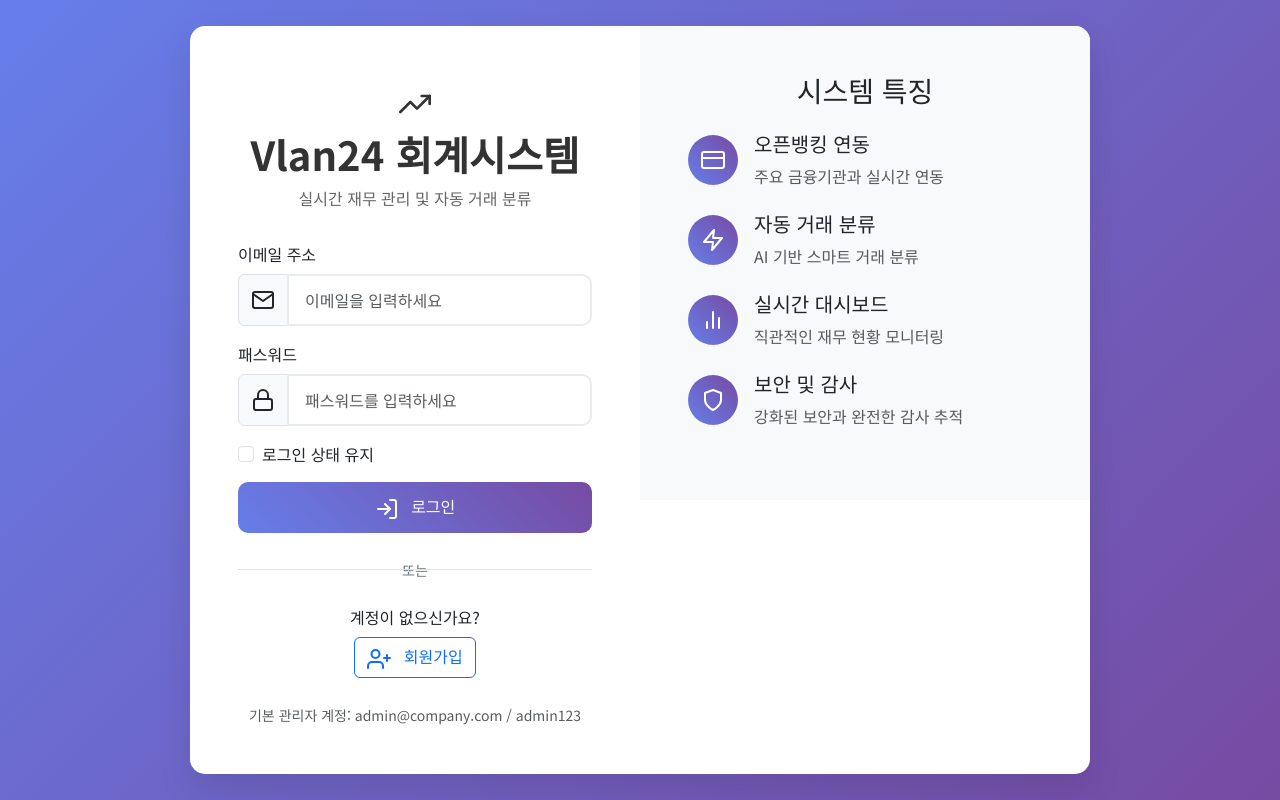
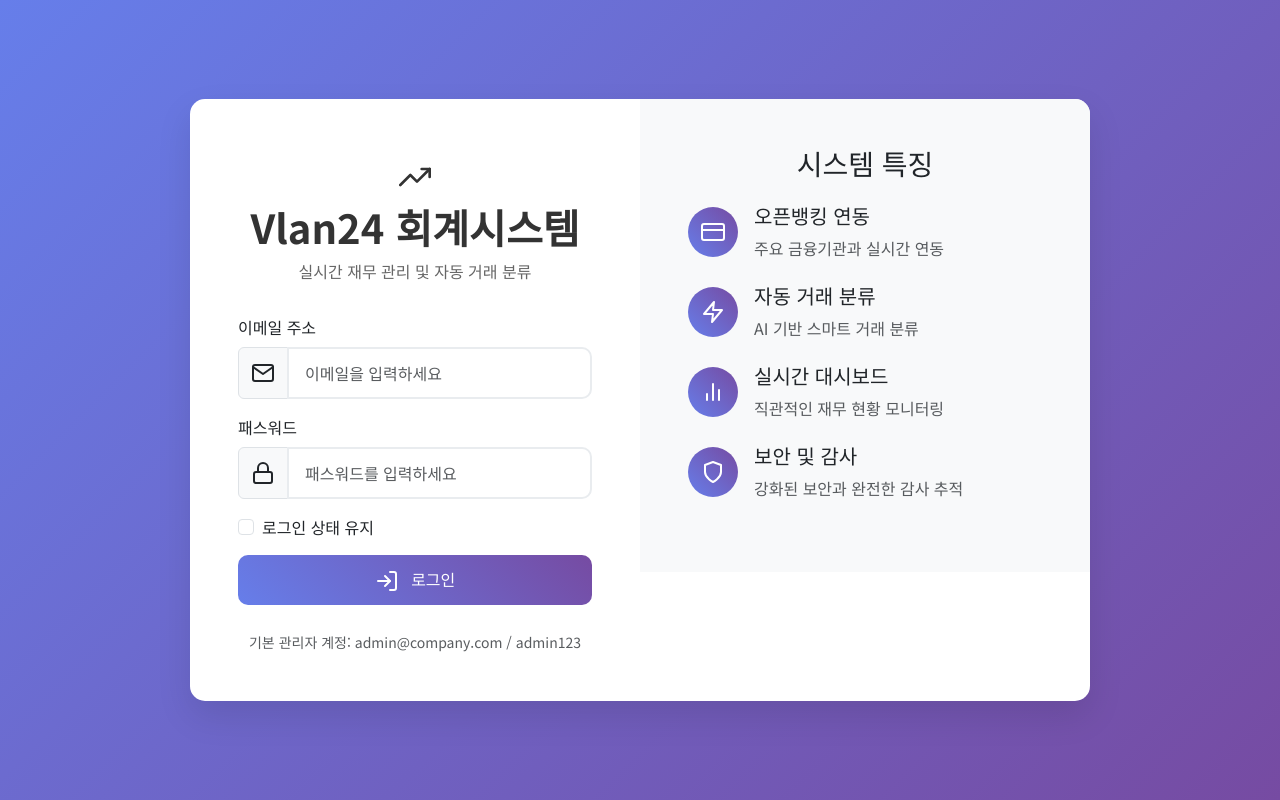
Before and after one commit to BappyMustafiz/fin-flow-korea, a Flask app: page /login in a window 1280 px wide. Run offline with Flask 3, Linux system fonts and the light colour scheme.

Commit message:
Remove registration link from login page
Remove the "Sign up" link and related elements from the login page template (templates/auth/login.html) to prevent accidental user registration through the login interface.

Replit-Commit-Author: Agent
Replit-Commit-Session-Id: 49c2422b-c4ec-4699-8c39-1613e6d0f652
Replit-Commit-Checkpoint-Type: full_checkpoint
Replit-Commit-Screenshot-Url: https://storage.googleapis.com/screenshot-production-us-central1/aa08e5f1-68c4-4712-a019-15a843020e4e/49c2422b-c4ec-4699-8c39-1613e6d0f652/vMGJ1Qz

```diff
--- a/templates/auth/login.html
+++ b/templates/auth/login.html
@@ -165,17 +165,6 @@
                         </button>
                     </form>
 
-                    <div class="divider">
-                        <span>또는</span>
-                    </div>
-
-                    <div class="text-center">
-                        <p class="mb-2">계정이 없으신가요?</p>
-                        <a href="{{ url_for('register') }}" class="btn btn-outline-primary">
-                            <i data-feather="user-plus" class="me-2"></i>
-                            회원가입
-                        </a>
-                    </div>
 
                     <div class="mt-4 text-center">
                         <small class="text-muted">
```
